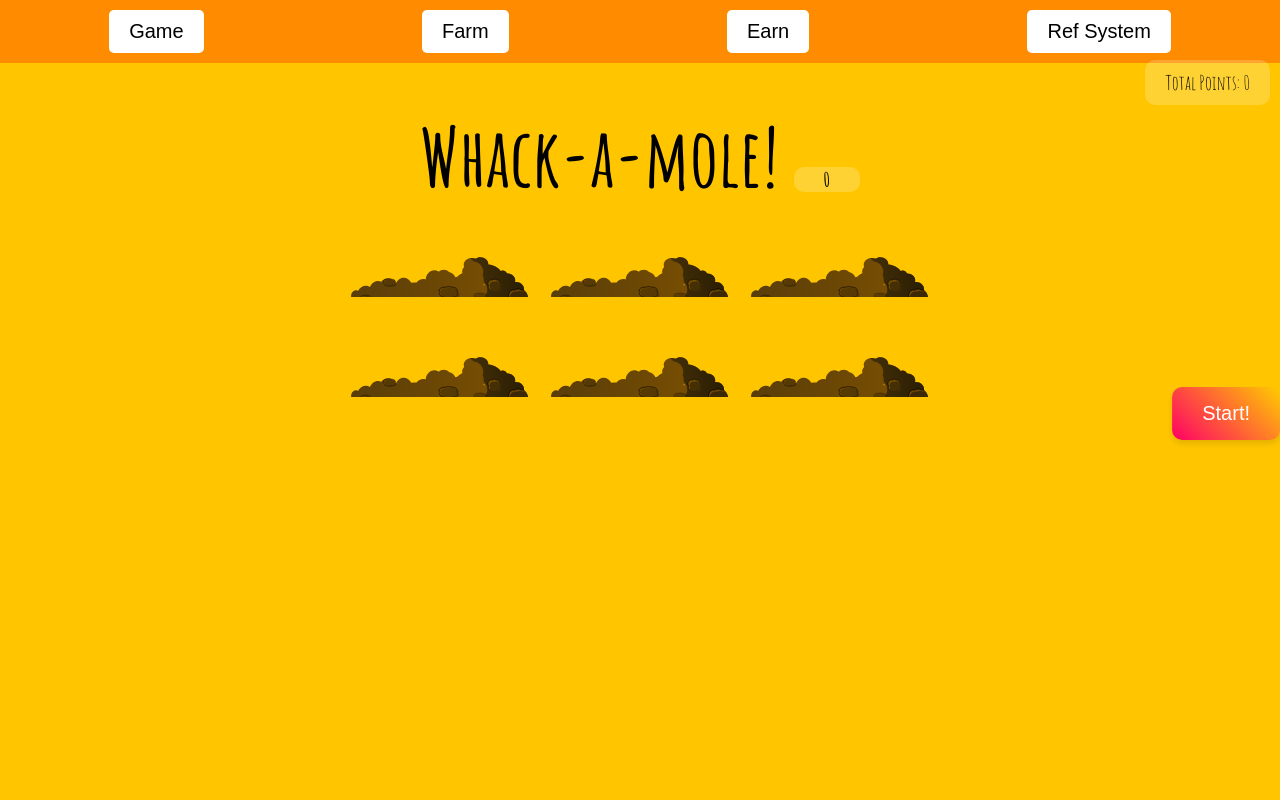
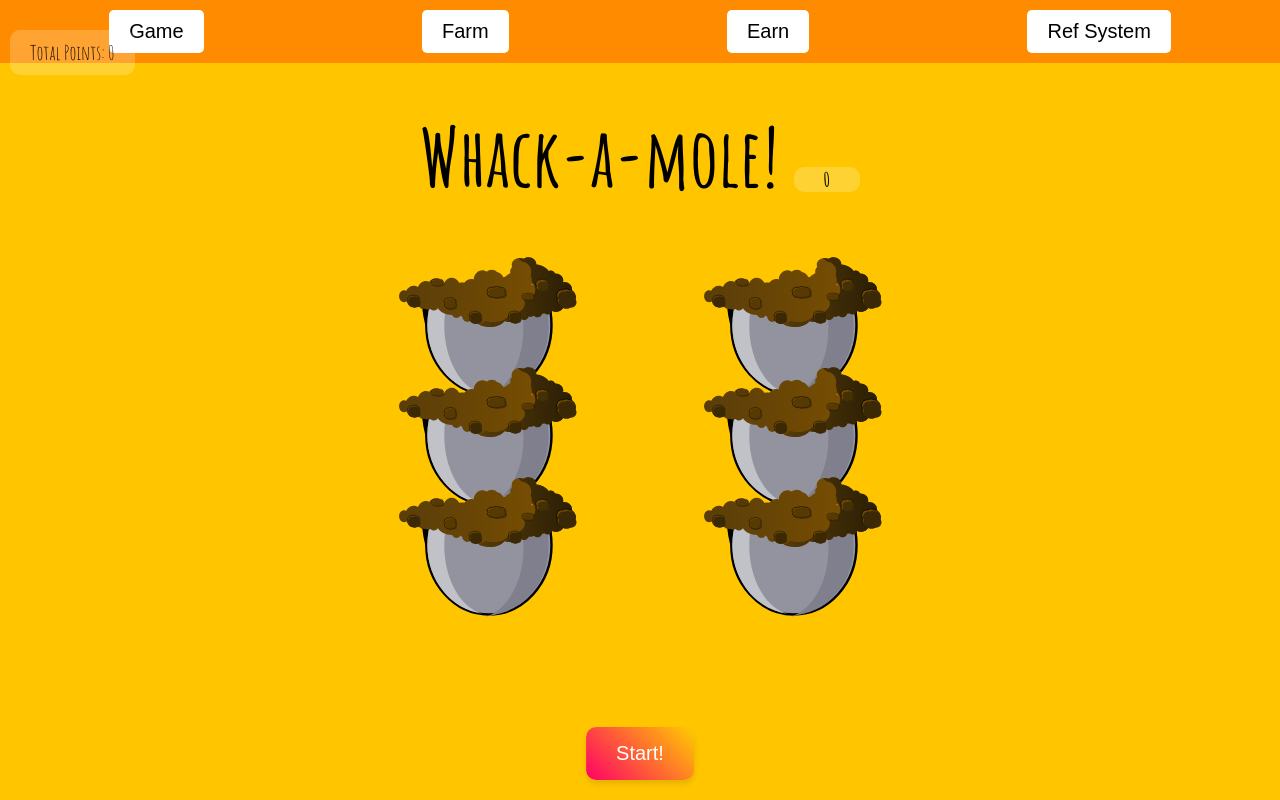
Before and after one commit to idogank/whack_a_mon, a plain HTML site: page index.html in a window 1280 px wide. Drawn offline with Linux system fonts and the light colour scheme.

Commit message:
Update style.css

```diff
--- a/style.css
+++ b/style.css
@@ -29,8 +29,8 @@ h1 {
 
 .total-points {
     position: absolute;
-    top: 40px;
-    right: 10px;
+    top: 10px;
+    left: 10px;
     background: rgba(255, 255, 255, 0.2);
     padding: 1rem 2rem;
     border-radius: 1rem;
@@ -44,18 +44,18 @@ h1 {
 }
 
 .game {
+    display: grid;
+    grid-template-columns: repeat(2, 1fr);
+    grid-template-rows: repeat(3, 1fr);
+    gap: 10px;
     width: 100%;
     max-width: 600px;
     height: auto;
-    display: flex;
-    flex-wrap: wrap;
     margin: 0 auto;
     position: relative;
 }
 
 .hole {
-    flex: 1 0 33.33%;
-    overflow: hidden;
     position: relative;
     height: 100px; /* Adjust the height to make it responsive */
 }
@@ -129,8 +129,8 @@ button.start-button, button.farm-button {
     border-radius: 10px;
     cursor: pointer;
     color: white;
-    position: relative;
-    bottom: 10px;
+    position: fixed;
+    bottom: 20px;
     left: 50%;
     transform: translateX(-50%);
     box-shadow: 0 4px 6px rgba(0, 0, 0, 0.1);
```
